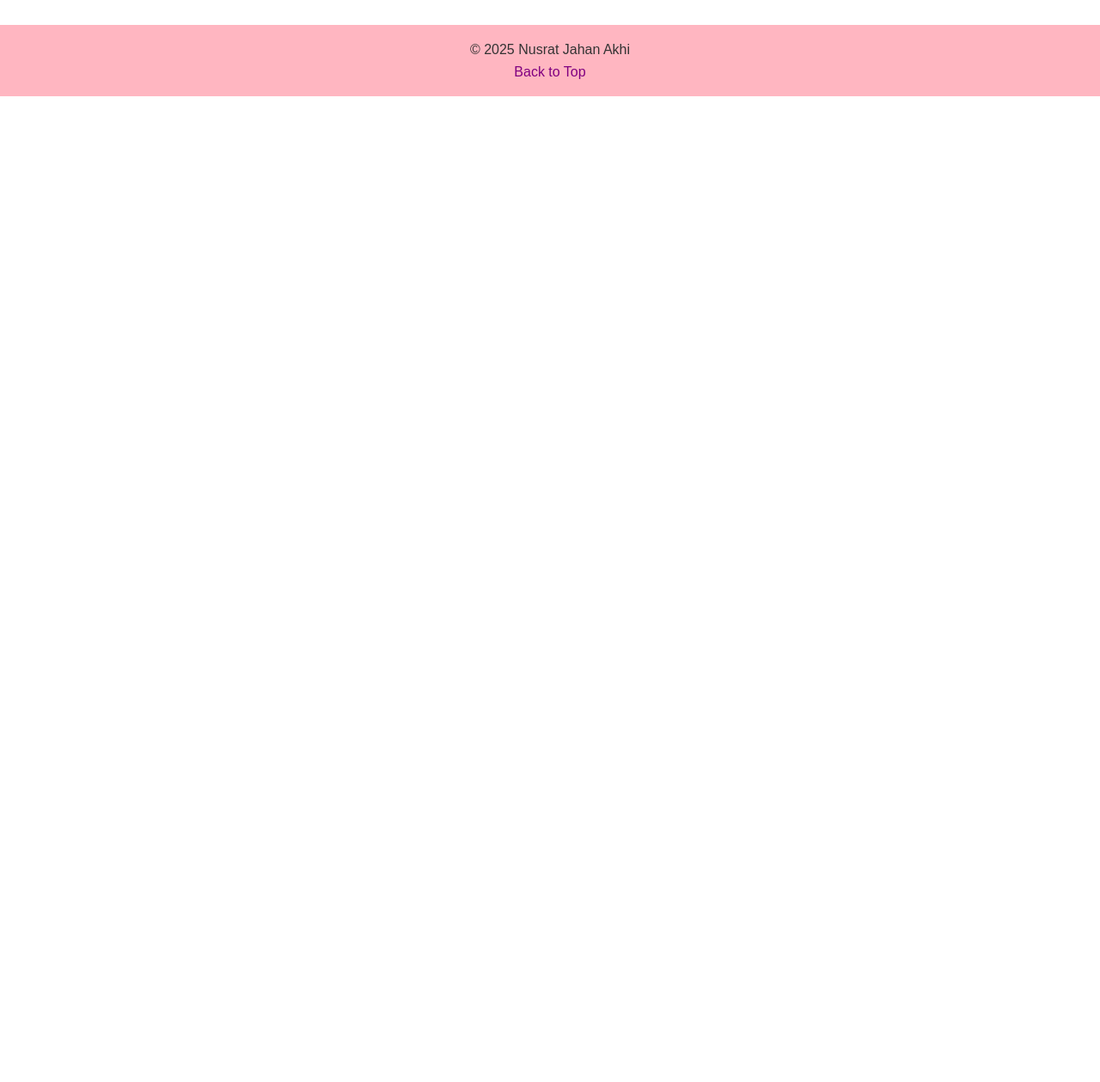
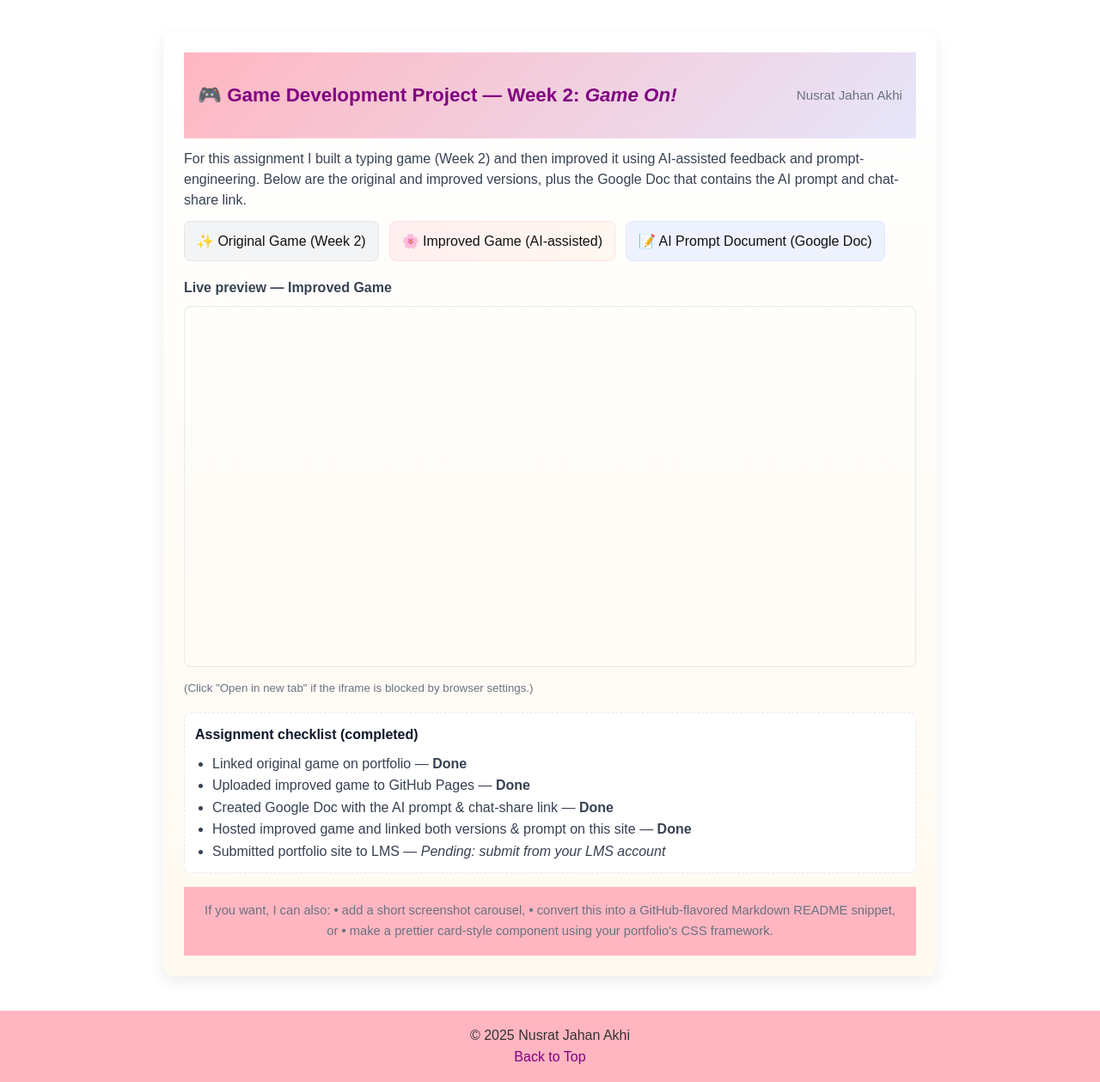
Before and after one commit to nusrat-jahan13/nusu, a plain HTML site: page index.html in a window 1280 px wide. Shown: the part 1277-2536 px from the top of the page at 86% size. Before the commit the page ends 1389 px from the top, so only its background shows below. Drawn offline with Linux system fonts and the light colour scheme.

Commit message:
Update index.html

```diff
--- a/index.html
+++ b/index.html
@@ -167,6 +167,58 @@
     <p>Email: <a href="mailto:naamrat27@gmail.com">naamrat27@gmail.com</a></p>
     <p>Instagram: <a href="https://instagram.com/nusu_u13" target="_blank">@nusu_u13</a></p>
   </section>
+<!-- Game On! Project (Week 2) - Paste this into your portfolio site -->
+<section id="game-on-project" style="max-width:900px;margin:40px auto;padding:24px;background:linear-gradient(180deg,#fff,#fffaf0);border-radius:12px;box-shadow:0 6px 18px rgba(0,0,0,0.08);font-family:Inter,system-ui,Arial,sans-serif;">
+  <header style="display:flex;align-items:center;gap:14px;">
+    <h2 style="margin:0;font-size:1.4rem;">🎮 Game Development Project — Week 2: <em>Game On!</em></h2>
+    <span style="font-size:0.95rem;color:#6b7280;margin-left:auto;">Nusrat Jahan Akhi</span>
+  </header>
+
+  <p style="color:#374151;margin-top:12px;line-height:1.5;">
+    For this assignment I built a typing game (Week 2) and then improved it using AI-assisted feedback and prompt-engineering. Below are the original and improved versions, plus the Google Doc that contains the AI prompt and chat-share link.
+  </p>
+
+  <div style="display:flex;flex-wrap:wrap;gap:12px;margin-top:12px;">
+    <a href="https://nusrat-jahan13.github.io/nusu/game.html" target="_blank" rel="noopener" style="padding:10px 14px;background:#f3f4f6;border-radius:8px;text-decoration:none;color:#111;border:1px solid #e6e6e6;">
+      ✨ Original Game (Week 2)
+    </a>
+
+    <a href="https://nusrat-jahan13.github.io/nusu/newgame.html" target="_blank" rel="noopener" style="padding:10px 14px;background:linear-gradient(90deg,#ffefef,#fff7f0);border-radius:8px;text-decoration:none;color:#111;border:1px solid #ffdfdf;">
+      🌸 Improved Game (AI-assisted)
+    </a>
+
+    <a href="https://docs.google.com/document/d/1CKtKA8A2ku92FZ4rxG8HQlrMrCK5EIdkoNjiaAjuuHE/edit?usp=sharing" target="_blank" rel="noopener" style="padding:10px 14px;background:#eef2ff;border-radius:8px;text-decoration:none;color:#111;border:1px solid #e0e7ff;">
+      📝 AI Prompt Document (Google Doc)
+    </a>
+  </div>
+
+  <!-- Embedded live preview of improved game -->
+  <div style="margin-top:18px;">
+    <label style="display:block;font-weight:600;margin-bottom:8px;color:#374151;">Live preview — Improved Game</label>
+    <iframe src="https://nusrat-jahan13.github.io/nusu/newgame.html" title="Improved Game preview" style="width:100%;height:420px;border:1px solid #e5e7eb;border-radius:8px;" sandbox="allow-forms allow-scripts allow-same-origin allow-popups"></iframe>
+    <small style="display:block;margin-top:6px;color:#6b7280;">(Click "Open in new tab" if the iframe is blocked by browser settings.)</small>
+  </div>
+
+  <!-- Professor checklist -->
+  <div style="margin-top:18px;padding:12px;background:#ffffff;border-radius:8px;border:1px dashed #e6e9ee;">
+    <strong style="display:block;margin-bottom:8px;color:#0f172a;">Assignment checklist (completed)</strong>
+    <ul style="margin:0;padding-left:20px;color:#374151;line-height:1.6;">
+      <li>Linked original game on portfolio — <strong>Done</strong></li>
+      <li>Uploaded improved game to GitHub Pages — <strong>Done</strong></li>
+      <li>Created Google Doc with the AI prompt & chat-share link — <strong>Done</strong></li>
+      <li>Hosted improved game and linked both versions & prompt on this site — <strong>Done</strong></li>
+      <li>Submitted portfolio site to LMS — <em>Pending: submit from your LMS account</em></li>
+    </ul>
+  </div>
+
+  <footer style="margin-top:16px;color:#6b7280;font-size:0.92rem;">
+    <p style="margin:0;">If you want, I can also:
+      <strong>•</strong> add a short screenshot carousel,
+      <strong>•</strong> convert this into a GitHub-flavored Markdown README snippet, or
+      <strong>•</strong> make a prettier card-style component using your portfolio's CSS framework.
+    </p>
+  </footer>
+</section>
 
   <footer>
     <p>&copy; 2025 Nusrat Jahan Akhi</p>
```
